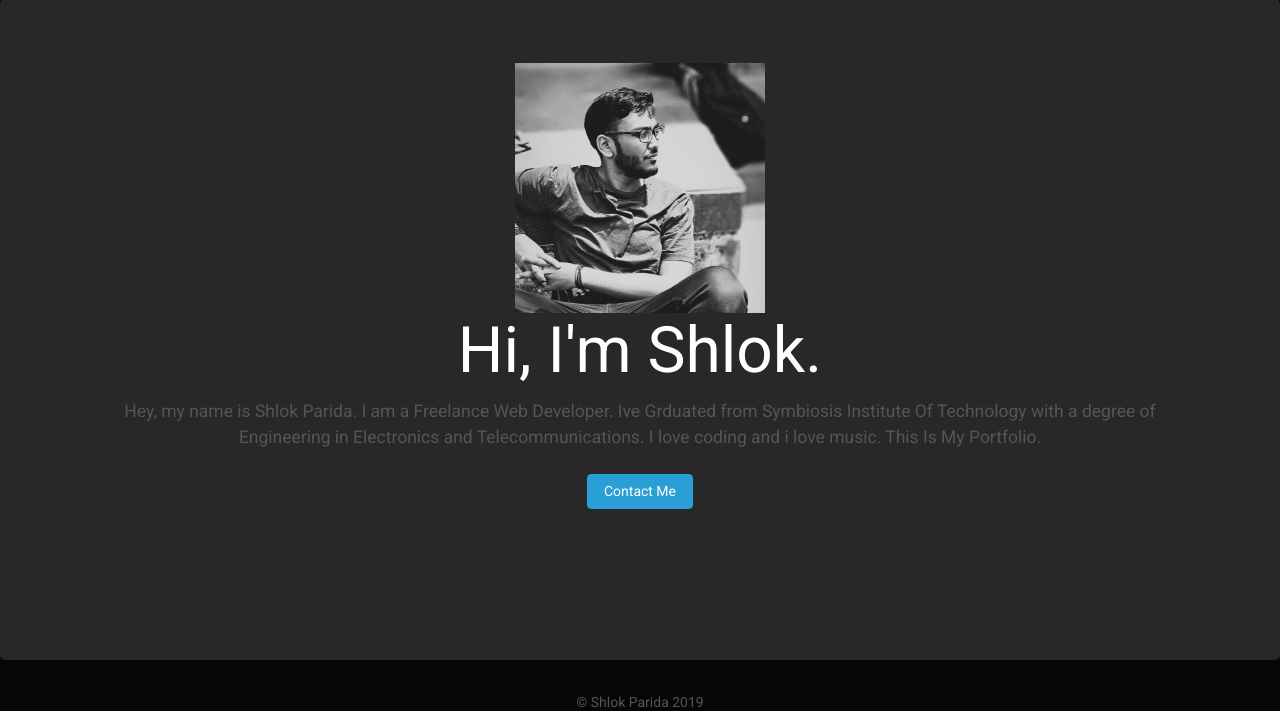
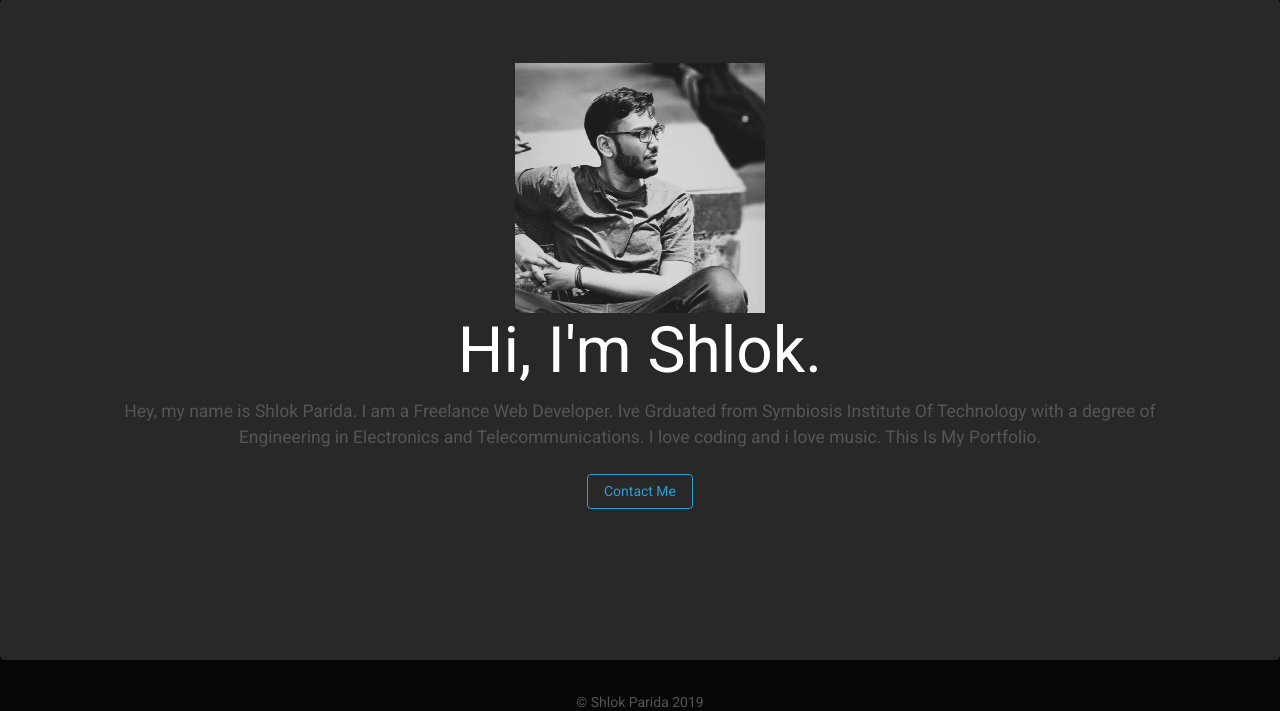
Before and after one commit to AogiriKaneki/portfolio, a Django app: page / in a window 1280 px wide. Shown: the part 56-767 px from the top of the page. Run offline with Django 3.2, Linux system fonts and the light colour scheme; data that the repository does not hold is empty; some libraries are stand-ins or nearby versions.

Commit message:
added outline

```diff
--- a/jobs/templates/jobs/home.html
+++ b/jobs/templates/jobs/home.html
@@ -39,7 +39,7 @@
       <h1 class="jumbotron-heading">Hi, I'm Shlok.</h1>
       <p class="lead text-muted">Hey, my name is Shlok Parida. I am a Freelance Web Developer. Ive Grduated from Symbiosis Institute Of Technology with a degree of Engineering in Electronics and Telecommunications. I love coding and i love music. This Is My Portfolio.</p>
       <p>
-        <a href="mailto:shlokparida@gmail.com" class="btn btn-primary my-2">Contact Me</a>
+        <a href="mailto:shlokparida@gmail.com" class="btn btn-outline-primary my-2">Contact Me</a>
       </p>
 
     </div>
```
